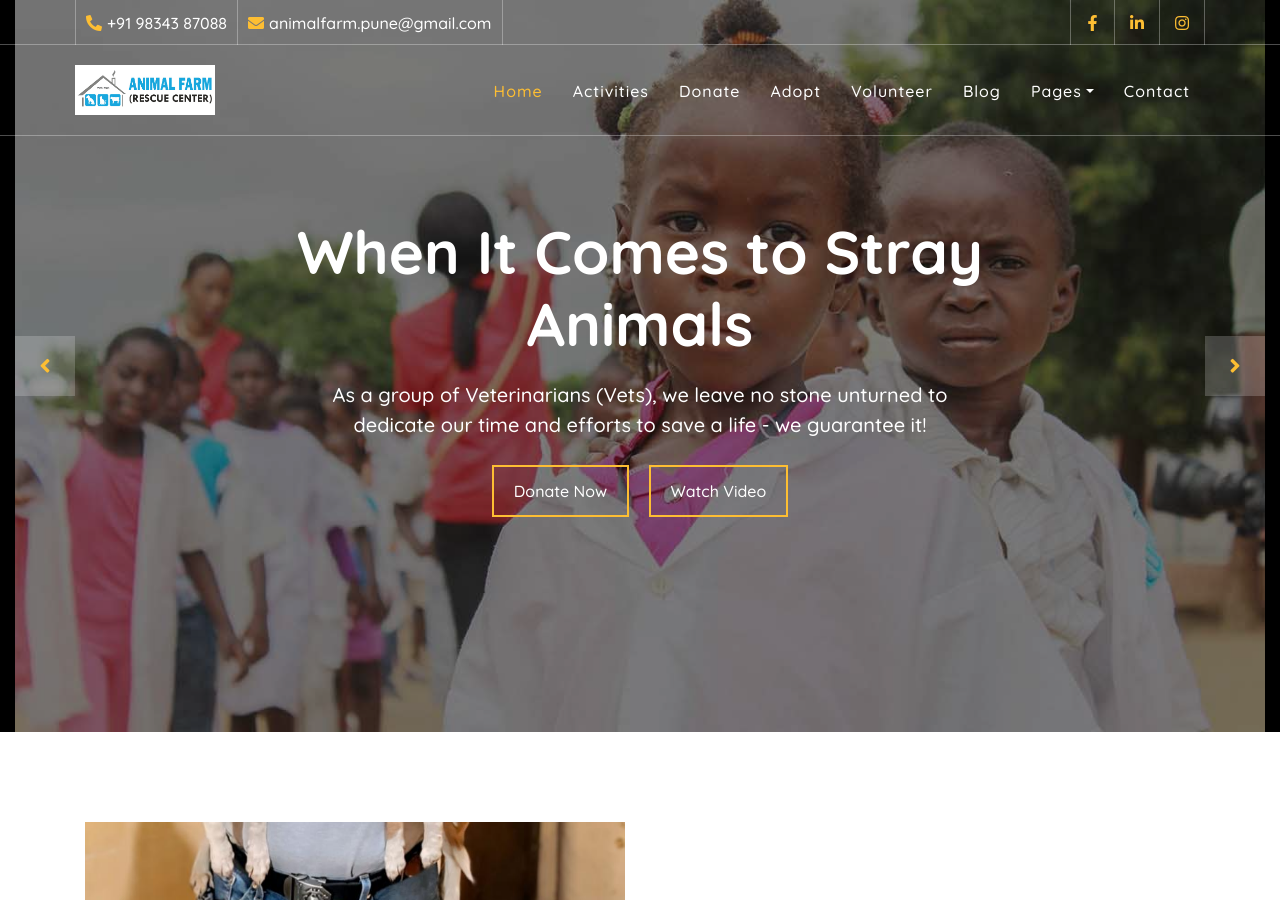
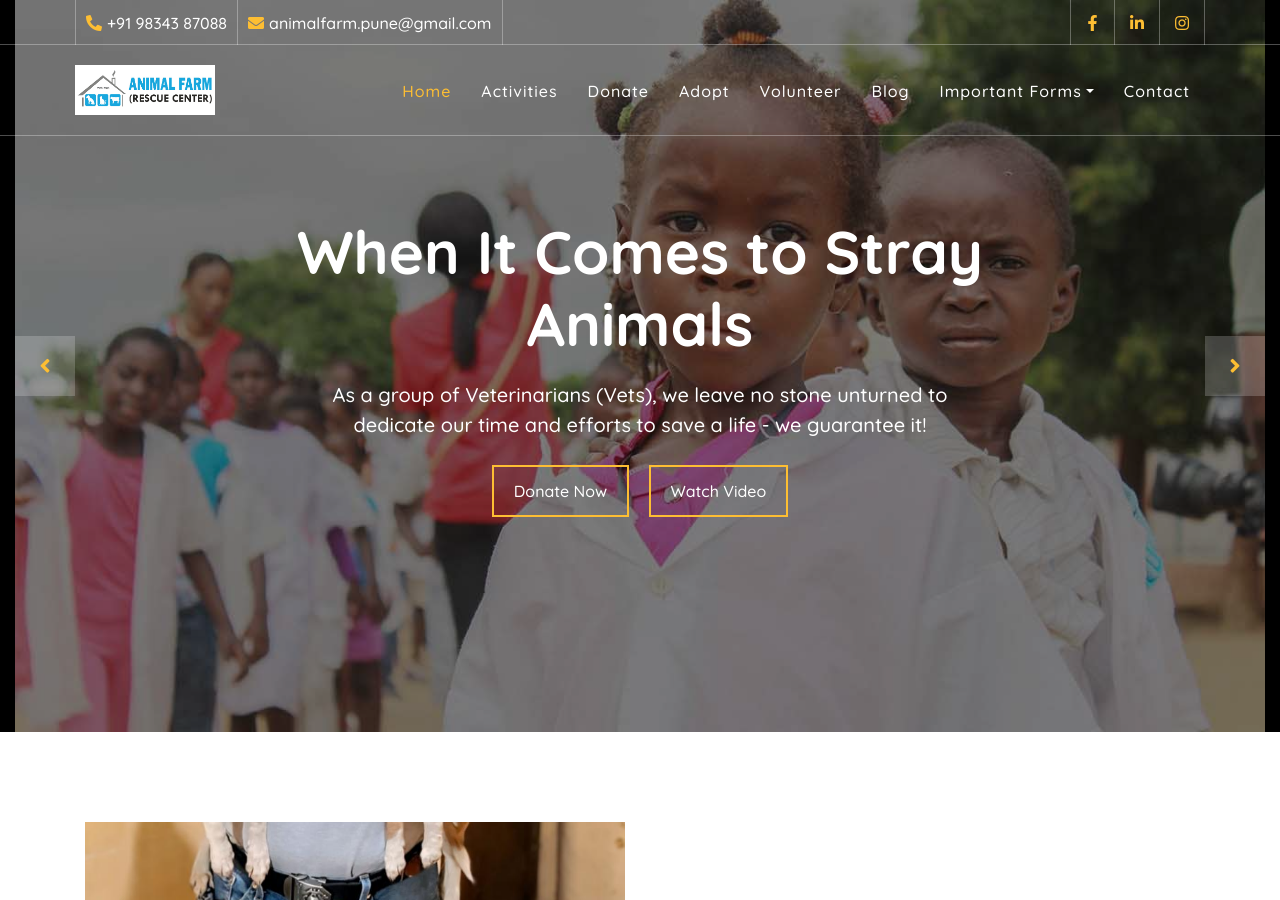
Before and after one commit to dikshamane/dikshamane.github.io, a Jekyll site: the page built from index.html, in a window 1280 px wide and 900 px high. Built offline with Jekyll 4.4.1, drawn with Linux system fonts in a browser that asks for light colours; nearby versions of some CDN libraries.

Commit message:
Add files via upload

```diff
--- a/_includes/header.html
+++ b/_includes/header.html
@@ -44,18 +44,20 @@
                 <a href="{{ '/volunteer' | relative_url }}" class="nav-item nav-link{% if page.url contains '/volunteer' %} active{% endif %}">Volunteer</a>
                 <a href="{{ '/blog.html' | relative_url }}" class="nav-item nav-link{% if page.url contains '/blog' %} active{% endif %}">Blog</a>
                 <div class="nav-item dropdown">
-                    <a href="#" class="nav-link dropdown-toggle" data-toggle="dropdown" aria-haspopup="true" aria-expanded="false">Pages</a>
+                    <a href="#" class="nav-link dropdown-toggle" data-toggle="dropdown" aria-haspopup="true" aria-expanded="true">Important Forms</a>
                     <div class="dropdown-menu">
-                        <a href="single.html" class="dropdown-item">Detail Page</a>
-                        <a href="service.html" class="dropdown-item">What We Do</a>
-                        <a href="team.html" class="dropdown-item">Meet The Team</a>
-                        <a href="donate.html" class="dropdown-item">Donate Now</a>
-                        <a href="volunteer.html" class="dropdown-item">Become A Volunteer</a>
+                        <a href="{{site.data.commonlinks.volunteerForm}}" class="dropdown-item" target="_blank">Become A Volunteer</a>
+                        <a href="{{site.data.commonlinks.enquiryForm}}" class="dropdown-item" target="_blank">Enquiry Form</a>
+                        <a href="{{site.data.commonlinks.surgicalConsentForm}}" class="dropdown-item" target="_blank">Surgical Consent Form</a>
+                        <a href="{{site.data.commonlinks.feedbackForm}}" class="dropdown-item" target="_blank">Feedback Form</a>
                     </div>
                 </div>
+
                 <a href="{{ '/contact.html' | relative_url }}" class="nav-item nav-link{% if page.url contains '/contact' %} active{% endif %}">Contact</a>
             </div>
         </div>
     </div>
+
 </div>
+
 <!-- Nav Bar End -->
```
